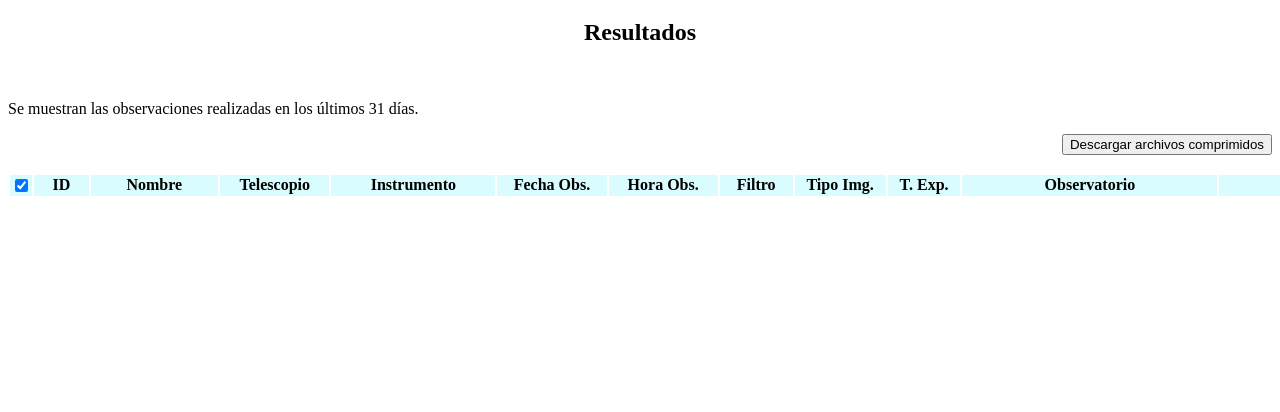
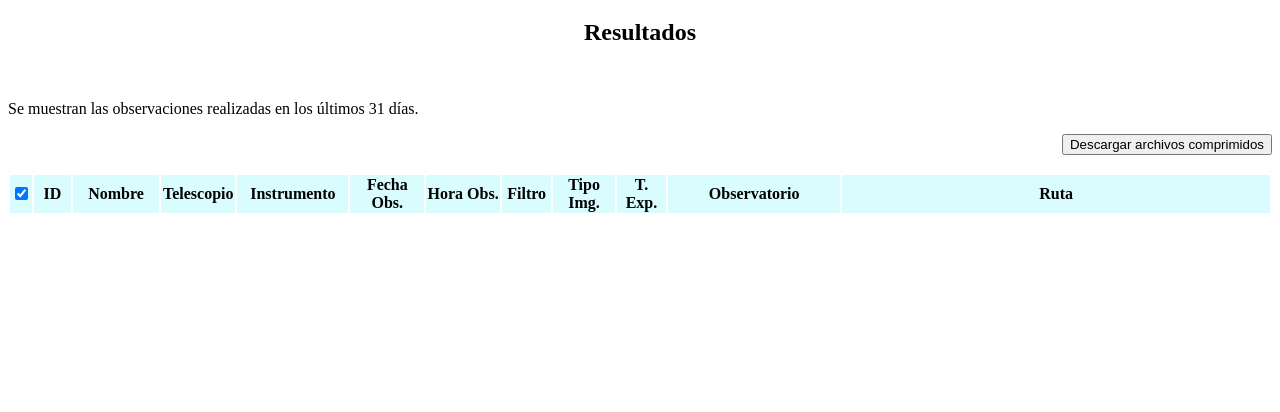
Before and after one commit to JJ/FitsDB, a PHP site: page / in a window 1280 px wide; the page is wider, and only the part inside the window is pictured. Shown: the part 270-682 px from the top of that part. Run offline with PHP 8.4, Linux system fonts and the light colour scheme; data that the repository does not hold is empty.

Commit message:
Pequeños cambios.

```diff
--- a/web/estilo.css
+++ b/web/estilo.css
@@ -5,6 +5,10 @@ height: 98%;
 #main{
 min-height: 92%;
 margin-bottom: 50px;
+}
+
+table.zebra{
+width-min:1850px;
 }
 
 table.zebra tbody tr:nth-child(2n+1) {
--- a/web/index.php
+++ b/web/index.php
@@ -351,7 +351,7 @@ $archivos = array();
 
 <br>
 <br>
-<table border=0 align=center width=1850 class='zebra'>
+<table border=0 align=center class='zebra'>
   <thead>
     <tr align='center'>
 	<th width=1%>
```
